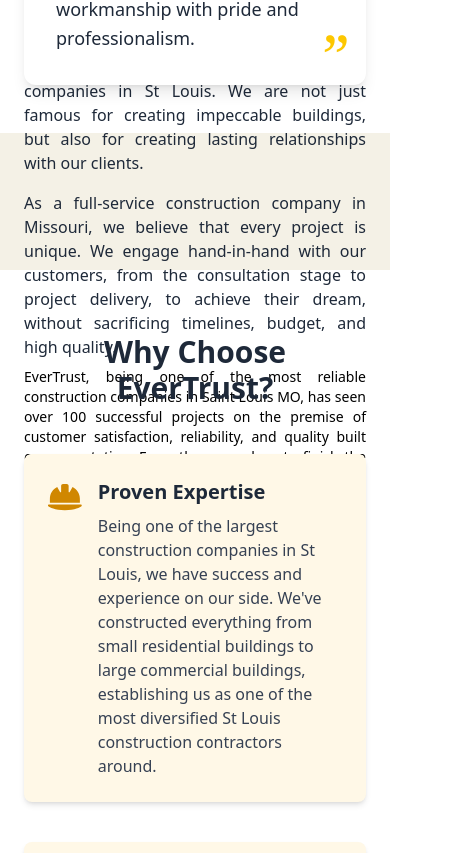
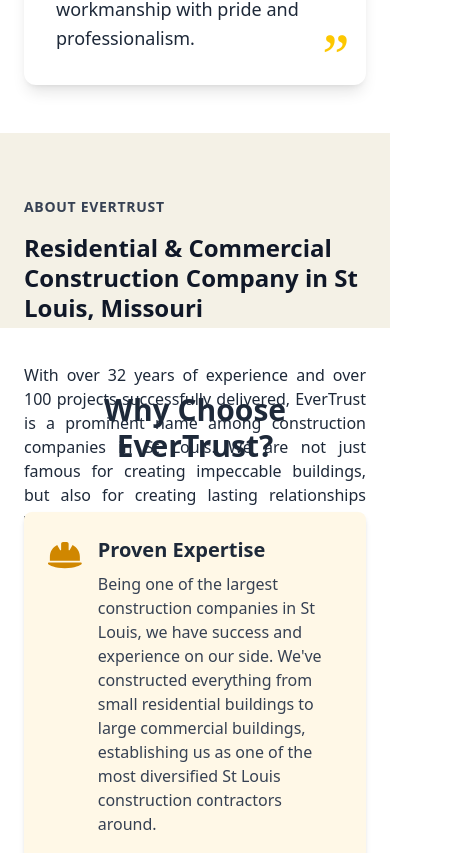
Before and after one commit to tharanycred4future/Ever-trust-builders-test, a React (Vite) app: page / in a window 390 px wide. Shown: the part 1470-2323 px from the top of the page, 466 px wide, since content can reach past the window. Built offline with nearby package versions, Linux system fonts and the light colour scheme; the HTML template or start-up script is replaced by a standard one.

Commit message:
content update

```diff
--- a/src/App.jsx
+++ b/src/App.jsx
@@ -32,7 +32,7 @@
   useEffect(() => {
     AOS.init({
       duration: 1000, // animation duration in ms
-      once: true,     // animation happens only once
+      once: false,     // animation happens only once
     });
   }, []);
 
--- a/src/components/BlogTwo/BlogTwo.jsx
+++ b/src/components/BlogTwo/BlogTwo.jsx
@@ -107,9 +107,7 @@
       </p>
     </section>
 
-    <footer className="text-center pt-8 border-t mt-12">
-      <p className="text-sm text-gray-500">© {new Date().getFullYear()} Evertrust Builders. All rights reserved.</p>
-    </footer>
+
   </div>
   );
 };
--- /dev/null
+++ b/src/components/ExtraServices/ExtraServices.jsx
@@ -0,0 +1,35 @@
+import React from 'react';
+
+const ExtraServices = () => {
+  return (
+    <div className="bg-black text-white px-6 sm:px-10 lg:px-20 py-20 min-h-screen">
+      <div className="max-w-7xl mx-auto relative">
+        {/* Top-left Title */}
+        <div className="bg-black p-6 sm:p-8 rounded-2xl shadow-md max-w-xl mb-12">
+          <h1 className="text-6xl sm:text-5xl font-extrabold leading-tight">
+            What's new for you <br />
+            in <span className="text-blue-500">Construction?</span>
+          </h1>
+        </div>
+
+        {/* Right side Eco-Friendly box */}
+        <div className="bg-black p-6 sm:p-8 rounded-2xl shadow-md max-w-xl ml-auto mb-20 md:-mt-20">
+          <p className='text-lg'>
+            <span className="text-green-400 text-2xl font-semibold">🌿 Eco-Friendly Construction Options</span><br />
+            At EverTrust, we provide green construction solutions that are sustainable. From energy-saving materials and products to low-impact site clearance, we turn your project into a green, cost-effective undertaking. When you build your home or renovate your office complex, EverTrust combines green-innovative thinking and durable quality.
+          </p>
+        </div>
+
+        {/* Bottom-left Emergency Services */}
+        <div className="bg-black p-6 sm:p-8 rounded-2xl shadow-md max-w-xl mt-10 md:ml-10">
+          <p className='text-lg'>
+            <span className="text-yellow-300 text-2xl font-semibold">🛠️ Emergency Repair Services</span><br />
+            When unforeseen damage happens, EverTrust is there 24/7 to make emergency home and business repairs. Your emergency roof repair, storm damage cleanup, or emergency grading and erosion control might be the order of the day; our crew delivers speedy, dependable service to restore your property to all due haste.
+          </p>
+        </div>
+      </div>
+    </div>
+  );
+};
+
+export default ExtraServices;
--- a/src/components/Header/Header.jsx
+++ b/src/components/Header/Header.jsx
@@ -4,6 +4,7 @@
 import { faHardHat, faHandshake, faCubes, faStar } from '@fortawesome/free-solid-svg-icons';
 import SeasonalServices from '../SeasonalServices/SeasonalServices';
 import LocationsInfo from '../LocationsInfo/LocationsInfo';
+import ExtraServices from '../ExtraServices/ExtraServices';
 const Header = () => {
   return (
     <>
@@ -49,32 +50,39 @@
           </div>
         </div>
 
-        {/* About Section */}
-        <div className="mx-auto px-6 sm:px-10 lg:px-20 py-16 text-center flex flex-col items-center justify-center  text-lg bg-[#F4F1E6] w-full h-[35vw]">
+        <div className="px-6 sm:px-10 lg:px-20 py-16 bg-[#F4F1E6] w-full h-[50vw]">
+  <div className="max-w-7xl mx-auto grid grid-cols-1 md:grid-cols-2 gap-10 items-center h-full">
+
+    {/* LEFT SIDE - Heading */}
+    <div className="text-left flex flex-col justify-center h-full">
       <p className="text-sm font-semibold uppercase tracking-wider text-gray-700 mb-4">
         About EverTrust
       </p>
-          <div className='max-w-5xl'>
-            <h2 className="text-2xl sm:text-3xl md:text-4xl font-extrabold text-justify text-gray-900 leading-tight mb-6">
+      <h2 className="text-2xl sm:text-3xl md:text-4xl font-extrabold text-gray-900 leading-tight">
         Residential & Commercial Construction Company in St Louis, Missouri
       </h2>
-            <p className="text-base sm:text-lg text-justify text-gray-800 mb-4">
+    </div>
+
+    {/* RIGHT SIDE - Content */}
+    <div className="text-justify flex flex-col justify-center h-full gap-10 space-y-4 text-base sm:text-lg text-gray-800">
+      <p>
         With over 32 years of experience and over 100 projects successfully delivered,
         EverTrust is a prominent name among construction companies in St Louis.
         We are not just famous for creating impeccable buildings, but also for creating lasting relationships with our clients.
       </p>
-            <p className="text-base sm:text-lg text-justify text-gray-800">
+      <p>
         As a full-service construction company in Missouri, we believe that every project is unique.
         We engage hand-in-hand with our customers, from the consultation stage to project delivery,
         to achieve their dream, without sacrificing timelines, budget, and high quality.
       </p>
-            <p className="text-sm sm:text-base text-justify md:text-lg mt-2">
+      <p className="text-sm sm:text-base md:text-lg">
         EverTrust, being one of the most reliable construction companies in Saint Louis MO,
         has seen over 100 successful projects on the premise of customer satisfaction,
         reliability, and quality built on a reputation. From the ground up to finish the build,
         we commit each project to on-time completion in budget and the best
         specifications—rendering us a high-end option for local construction companies closest to you.
       </p>
+    </div>
   </div>
 </div>
 
@@ -136,6 +144,9 @@
           <SeasonalServices />
         </div>
         <div>
+          <ExtraServices />
+        </div>
+        <div>
           <LocationsInfo />
         </div>
       </div>
--- a/src/components/LocationsInfo/LocationsInfo.jsx
+++ b/src/components/LocationsInfo/LocationsInfo.jsx
@@ -11,7 +11,7 @@
   return (
     <div className="max-w-6xl mx-auto px-4 py-12 space-y-10">
       {/* Title & Intro */}
-        <div className="text-center">
+      <div className="text-center bg-[#fffacd] shadow-lg rounded-lg p-6 mb-10">
         <h2 className="text-3xl font-bold text-gray-800 mb-4">
           Looking for Construction Companies Near You?
         </h2>
@@ -75,6 +75,21 @@
           ))}
         </MapContainer>
       </div>
+
+      <section className="w-full bg-white px-6 sm:px-10 lg:px-20 py-20">
+        <div className="max-w-4xl mx-auto text-center">
+          <h2 className="text-3xl sm:text-4xl font-bold text-gray-900 mb-4">
+            Contact Us for Your Project
+          </h2>
+          <p className="text-base sm:text-lg text-gray-700 mb-10">
+            If you are located in one of the aforementioned regions and are in the process of initiating your construction project, it's simple: simply complete the form below to contact us!
+          </p>
+        </div>
+
+
+      </section>
+
+
 
 
       {/* Contact Form */}
--- a/src/components/SeasonalServices/SeasonalServices.jsx
+++ b/src/components/SeasonalServices/SeasonalServices.jsx
@@ -29,7 +29,7 @@
     services.map((service, index) => (
       <div
         key={index}
-        className="bg-white rounded-xl shadow p-4 text-gray-700 font-medium border border-gray-200"
+        className="bg-[#f4f0ec] rounded-xl shadow p-4 text-gray-700 font-medium border border-gray-200"
       >
         {service}
       </div>
@@ -46,8 +46,8 @@
           onClick={() => toggleSeason("summer")}
           className={`px-6 py-2 rounded-full font-semibold transition ${
             activeSeason === "summer"
-              ? "bg-blue-600 text-white shadow"
-              : "bg-gray-200 text-gray-800 hover:bg-blue-100"
+              ? "bg-[#679267] text-white shadow"
+              : "bg-gray-200 text-gray-800 hover:bg-[#93c572]"
           }`}
         >
           Summer Construction Services
@@ -56,8 +56,8 @@
           onClick={() => toggleSeason("winter")}
           className={`px-6 py-2 rounded-full font-semibold transition ${
             activeSeason === "winter"
-              ? "bg-blue-600 text-white shadow"
-              : "bg-gray-200 text-gray-800 hover:bg-blue-100"
+              ? "bg-[#679267] text-white shadow"
+              : "bg-gray-200 text-gray-800 hover:bg-[#93c572]"
           }`}
         >
           Winter Construction Services
--- a/src/pages/ContactUs/ContactUs.jsx
+++ b/src/pages/ContactUs/ContactUs.jsx
@@ -130,13 +130,15 @@
        {/* Google Map */}
 <div className="mt-10">
 <iframe
-    src="https://www.google.com/maps/place/920+Forestlac+Ct,+St.+Louis,+MO+63141,+USA/@38.6758706,-90.5001507,17z/data=!3m1!4b1!4m6!3m5!1s0x87df2ce8822c8f1d:0x49f6e1efe5b6b2d6!8m2!3d38.6758706!4d-90.4975758!16s%2Fg%2F11dznlgnst?entry=ttu&g_ep=EgoyMDI1MDQyNy4xIKXMDSoASAFQAw%3D%3D"
+  src="https://www.google.com/maps/embed?pb=!1m18!1m12!1m3!1d3102.343721185722!2d-90.5001507!3d38.6758706!2m3!1f0!2f0!3f0!3m2!1i1024!2i768!4f13.1!3m3!1m2!1s0x87df2ce8822c8f1d%3A0x49f6e1efe5b6b2d6!2s920%20Forestlac%20Ct%2C%20St.%20Louis%2C%20MO%2063141%2C%20USA!5e0!3m2!1sen!2sus!4v1715086081375!5m2!1sen!2sus"
   width="100%"
   height="300"
   allowFullScreen=""
   loading="lazy"
+  referrerPolicy="no-referrer-when-downgrade"
   className="w-full rounded shadow"
-  ></iframe>
+/>
+
 </div>
 
       </div>
```
Lines whose indentation alone changed are shown as unchanged.
